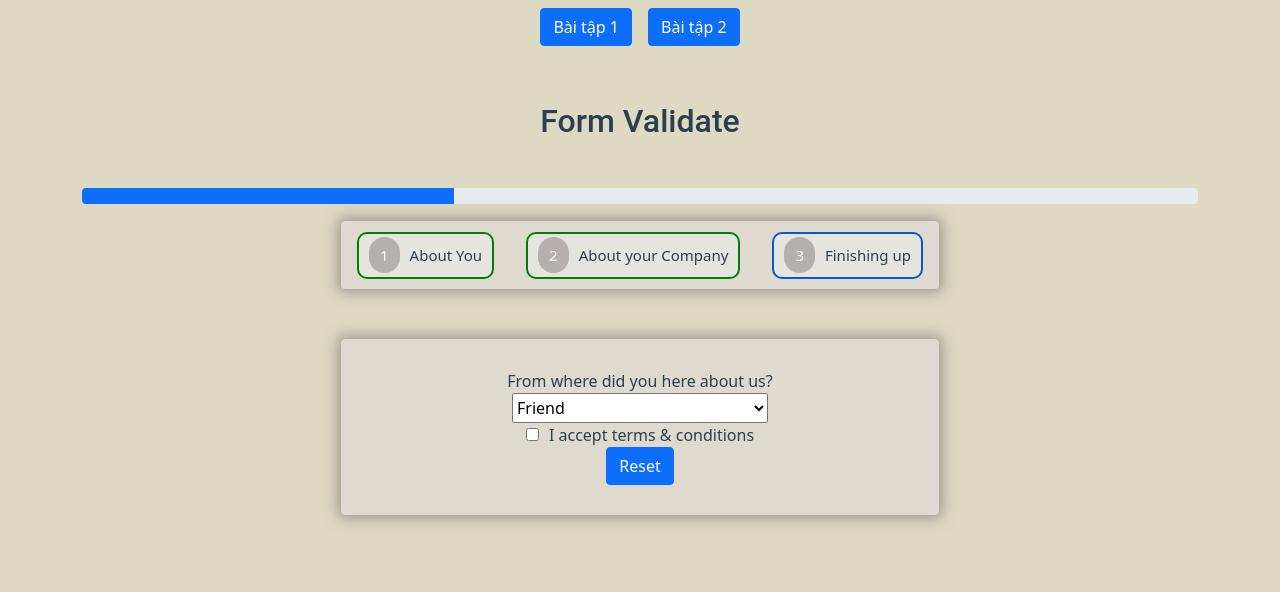
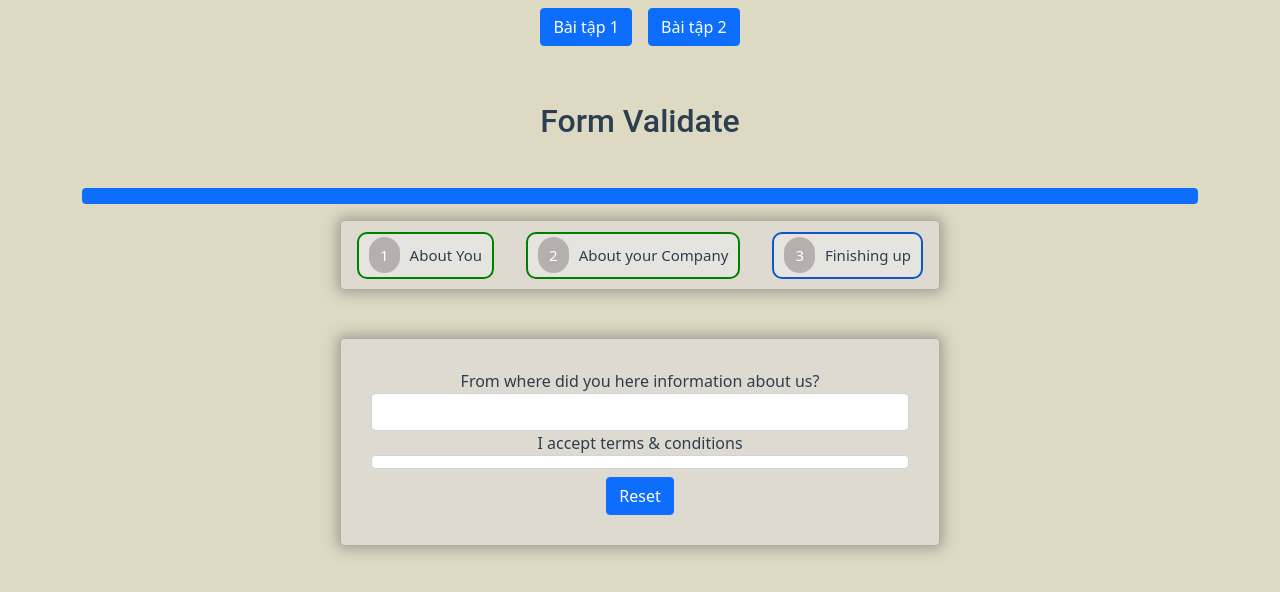
Before and after one commit to ngochai6799/Data-Table---VueJS, a Vue app: page /#/form in a window 1280 px wide. Shown: the top 592 px of the page. Built offline with nearby package versions, Linux system fonts and the light colour scheme; the HTML template or start-up script is replaced by a standard one.

Commit message:
Make auto dynamic Field

```diff
--- /dev/null
+++ b/src/components/baitap2/Field.vue
@@ -0,0 +1,25 @@
+<template>
+  <ValidationProvider :name="field.key" :rules="field.rules" v-slot="{ errors }">
+    <div class="form-group">
+      <label>{{ field.fieldName }}</label>
+      <input :type="field.type" class="form-control" v-model="formData" />
+      <span>{{ errors[0] }}</span>
+    </div>
+  </ValidationProvider>
+</template>
+
+<script>
+export default {
+  name: "Field",
+  props: {
+    field: Object,
+  },
+  data() {
+    return {
+      formData: "",
+    };
+  },
+};
+</script>
+
+<style></style>
--- a/src/components/baitap2/Form.vue
+++ b/src/components/baitap2/Form.vue
@@ -3,23 +3,20 @@
     <div class="content">
       <div class="container">
         <h2 class="mb-5">Form Validate</h2>
-        <ProgressBar :progress-bar-width="progressBarWidth" />
+        <ProgressBar
+          :progress-bar-width-at-first-step="progressBarWidthAtFirstStep"
+          :current-step="currentStep"
+        />
         <FormLabel :current-step="currentStep" />
-        <Step1
-          v-if="currentStep == 1"
-          :current-step="currentStep"
-          @nextStepEvent="nextStep"
-        />
-        <Step2
-          v-if="currentStep == 2"
-          :current-step="currentStep"
-          @nextStepEvent="nextStep"
-          @previousStepEvent="previousStep"
-        />
-        <Step3
-          v-if="currentStep == 3"
+        <Step
+          v-for="step in stepList"
+          :key="step.stepId"
+          :step="step"
+          :step-length="stepList.length"
           :current-step="currentStep"
           @resetStepEvent="resetStep"
+          @previousStepEvent="previousStep"
+          @nextStepEvent="nextStep"
         />
       </div>
     </div>
@@ -27,41 +24,102 @@
 </template>
 
 <script>
-import Step1 from "./Step1.vue";
-import Step2 from "./Step2.vue";
-import Step3 from "./Step3.vue";
 import ProgressBar from "./ProgressBar.vue";
 import FormLabel from "./FormLabel.vue";
+import Step from "./Step.vue";
 
 export default {
   name: "Form",
   components: {
-    Step1,
-    Step2,
-    Step3,
     ProgressBar,
     FormLabel,
+    Step,
   },
   data() {
     return {
       currentStep: 3,
-      progressBarWidth: 33.33,
+      stepList: [
+        {
+          stepId: 1,
+          listField: [
+            {
+              key: "name",
+              fieldName: "Full Name",
+              type: "text",
+              rules: "required|alpha",
+            },
+            {
+              key: "email",
+              fieldName: "Your Email",
+              type: "email",
+              rules: "required|email",
+            },
+          ],
+        },
+        {
+          stepId: 2,
+          listField: [
+            {
+              key: "company",
+              fieldName: "Your company name",
+              type: "text",
+              rules: "required",
+            },
+            {
+              key: "employee",
+              fieldName: "Number of employees",
+              type: "number",
+              rules: "required|numeric",
+            },
+          ],
+        },
+        {
+          stepId: 3,
+          listField: [
+            {
+              key: "information",
+              fieldName: "From where did you here information about us?",
+              type: "select",
+              rules: "",
+              optionList: [
+                {
+                  value: "friend",
+                  htmlContent: "Friend",
+                },
+                {
+                  value: "brochure",
+                  htmlContent: "Brochure",
+                },
+              ],
+            },
+            {
+              key: "term",
+              fieldName: "I accept terms & conditions",
+              type: "checkbox",
+              rules: "required",
+            },
+          ],
+        },
+      ],
     };
+  },
+  computed: {
+    progressBarWidthAtFirstStep() {
+      return 100 / this.stepList.length;
+    },
+  },
+  created() {
+    console.log(this.progressBarWidthAtFirstStep);
   },
   methods: {
     nextStep(data) {
       this.currentStep = data.currentStep + 1;
-      this.progressBarWidth = 33.33 * this.currentStep;
-      return this.currentStep;
     },
     previousStep(data) {
       this.currentStep = data.currentStep - 1;
-      this.progressBarWidth = 33.33 * this.currentStep;
-      return this.currentStep;
     },
     resetStep() {
       this.currentStep = 1;
-      this.progressBarWidth = 33.33;
     },
   },
 };
--- a/src/components/baitap2/FormLabel.vue
+++ b/src/components/baitap2/FormLabel.vue
@@ -1,13 +1,22 @@
 /* eslint-disable vue/require-default-prop */
 <template>
   <div class="form-label-group mt-3">
-    <div class="form-label-item" :class="setFormLabelNumber(1)">
+    <div
+      class="form-label-item"
+      :class="setFormLabelNumber(1)"
+    >
       <span class="step-number">1</span><span>About You</span>
     </div>
-    <div class="form-label-item" :class="setFormLabelNumber(2)">
+    <div
+      class="form-label-item"
+      :class="setFormLabelNumber(2)"
+    >
       <span class="step-number">2</span><span>About your Company</span>
     </div>
-    <div class="form-label-item" :class="setFormLabelNumber(3)">
+    <div
+      class="form-label-item"
+      :class="setFormLabelNumber(3)"
+    >
       <span class="step-number">3</span><span>Finishing up</span>
     </div>
   </div>
@@ -15,7 +24,7 @@
 
 <script>
 export default {
-  name: "Step2",
+  name: "FormLabel",
   props: {
     currentStep: Number,
   },
--- a/src/components/baitap2/ProgressBar.vue
+++ b/src/components/baitap2/ProgressBar.vue
@@ -3,19 +3,26 @@
     <div
       class="progress-bar"
       role="progressbar"
-      :style="{ width: progressBarWidth + '%' }"
-      :aria-valuenow="progressBarWidth"
-      aria-valuemin="33.33"
-      aria-valuemax="99.99"
+      :style="{ width: currentProgressBarWidth + '%' }"
+      :aria-valuenow="currentProgressBarWidth"
+      :aria-valuemin="progressBarWidthAtFirstStep"
+      aria-valuemax="100"
     />
   </div>
 </template>
 
 <script>
 export default {
-  name: "Step2",
+  name: "ProgressBar",
   props: {
-    progressBarWidth: Number,
+    progressBarWidthAtFirstStep: Number,
+    currentStep: Number,
+  },
+  computed: {
+    currentProgressBarWidth() {
+      let a = this.progressBarWidthAtFirstStep * this.currentStep;
+      return a;
+    },
   },
 };
 </script>
--- /dev/null
+++ b/src/components/baitap2/Step.vue
@@ -0,0 +1,66 @@
+<template>
+  <ValidationObserver
+    v-slot="{ handleSubmit }"
+    v-if="currentStep == step.stepId"
+  >
+    <form class="step step1 mt-5 mb-3" @submit.prevent="handleSubmit(onSubmit)">
+      <Field v-for="field in step.listField" :key="field.key" :field="field" />
+      <button
+        v-if="currentStep > 1 && currentStep < stepLength"
+        class="btn btn-primary m-2"
+        @click="previousStep"
+      >
+        Previous
+      </button>
+      <button
+        v-if="currentStep < stepLength"
+        type="submit"
+        class="btn btn-primary m-2"
+      >
+        Next
+      </button>
+      <button
+        v-if="currentStep == stepLength"
+        class="d-block btn btn-primary m-auto mt-2"
+        @click="resetStep"
+      >
+        Reset
+      </button>
+    </form>
+  </ValidationObserver>
+</template>
+
+<script>
+import Field from "./Field.vue";
+
+export default {
+  name: "Step",
+  components: {
+    Field,
+  },
+  props: {
+    currentStep: Number,
+    step: Object,
+    stepLength: Number,
+  },
+  methods: {
+    onSubmit() {
+      let data = {
+        currentStep: this.currentStep,
+      };
+      this.$emit("nextStepEvent", data);
+    },
+    previousStep() {
+      let data = {
+        currentStep: this.currentStep,
+      };
+      this.$emit("previousStepEvent", data);
+    },
+    resetStep() {
+      this.$emit("resetStepEvent");
+    },
+  },
+};
+</script>
+
+<style></style>
--- a/src/components/baitap2/Step2.vue
+++ b/src/components/baitap2/Step2.vue
@@ -19,7 +19,7 @@
       >
         <div class="form-group">
           <label>Number of employees</label>
-          <input type="text" class="form-control" v-model="formData.employee" />
+          <input type="number" class="form-control" v-model="formData.employee" />
           <span>{{ errors[0] }}</span>
         </div>
       </ValidationProvider>
--- a/src/components/baitap2/Step3.vue
+++ b/src/components/baitap2/Step3.vue
@@ -1,14 +1,14 @@
 <template>
   <form class="step step3 mt-5 mb-3">
-    <label for="where">From where did you here about us?</label>
+    <label for="information">From where did you here information about us?</label>
     <br />
-    <select type="select" name="where">
+    <select type="select" name="information">
       <option value="friend">Friend</option>
       <option value="brochure">Brochure</option>
     </select>
     <br />
     <input type="checkbox" name="term" />
-    <label for="term" class="">I accept terms & conditions</label>
+    <label for="term">I accept terms & conditions</label>
     <button class="d-block btn btn-primary m-auto" @click="resetStep">
       Reset
     </button>
```
